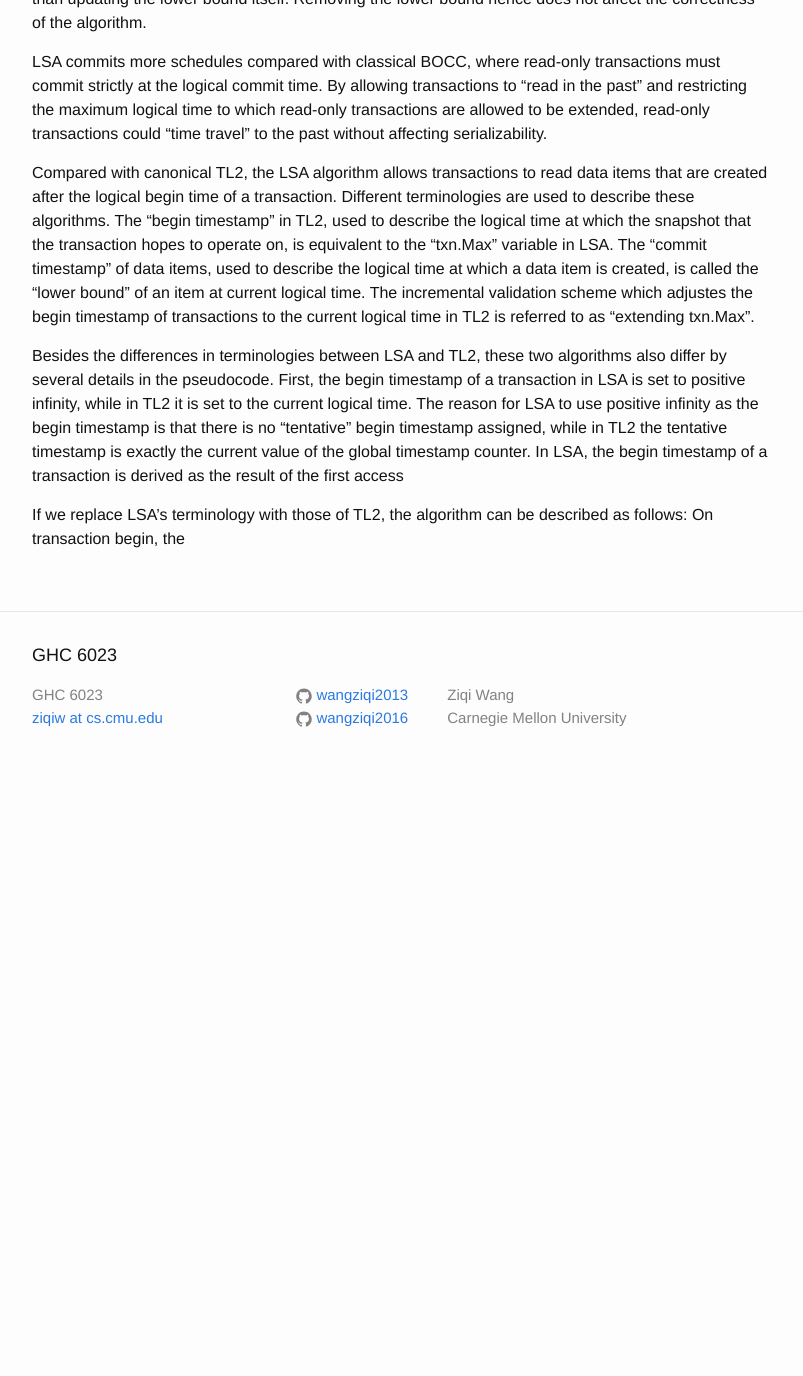
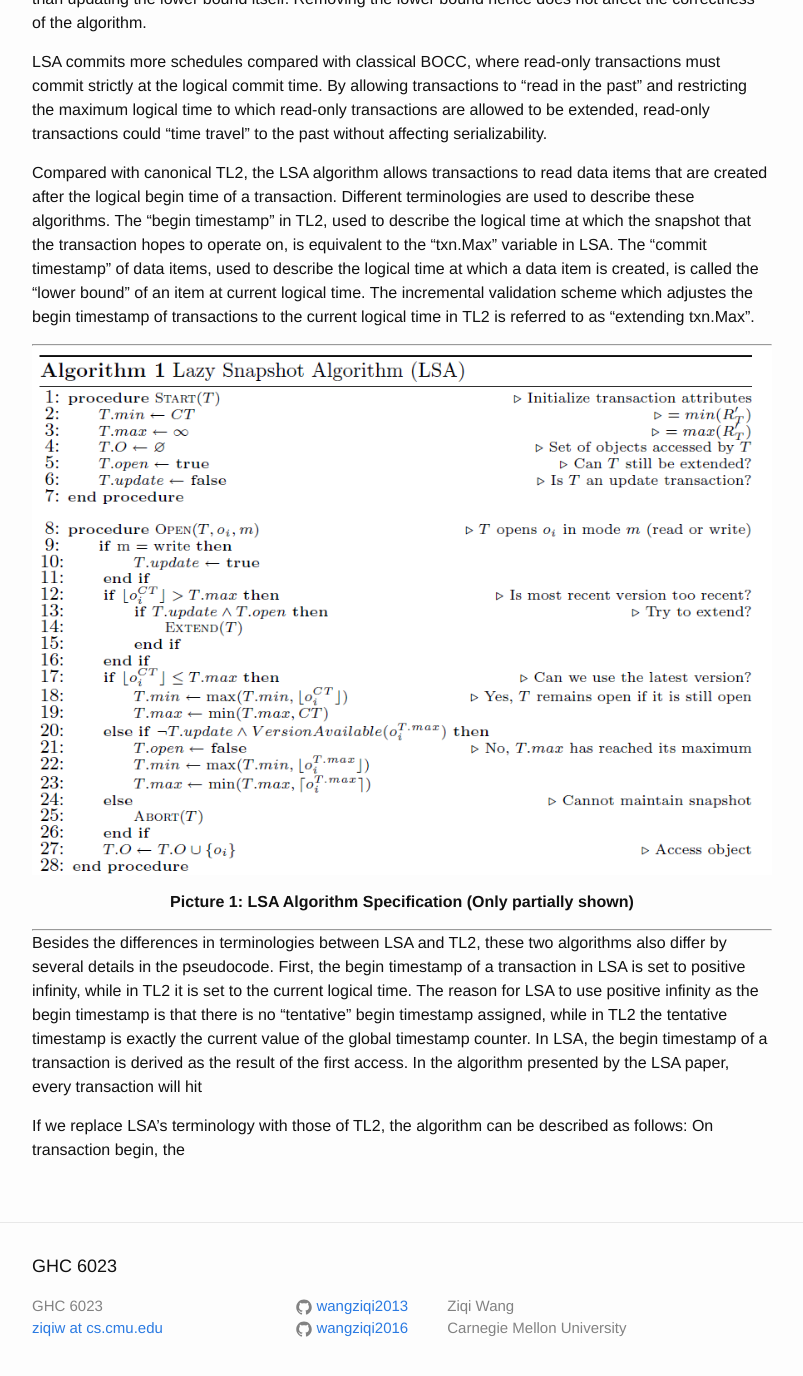
Before and after one commit to wangziqi2013/wangziqi2013.github.io, a Jekyll site: the page built from _posts/2018-04-12-A-Lazy-Snapshot-Algo-with-Eager-Validation.markdown, in a window 1280 px wide and 1400 px high, scrolled down 1741 px. Shown: the top 1376 px of the window, without its empty margins (238-1041 px from the left). Built offline with Jekyll 4.4.1, drawn with Linux system fonts in a browser that asks for light colours; before the commit the page ends 2530 px from its top, so only the background shows below that.

Commit message:
Linking algo image

```diff
--- a/_posts/2018-04-12-A-Lazy-Snapshot-Algo-with-Eager-Validation.markdown
+++ b/_posts/2018-04-12-A-Lazy-Snapshot-Algo-with-Eager-Validation.markdown
@@ -75,11 +75,18 @@ at which a data item is created, is called the "lower bound" of an item at curre
 scheme which adjustes the begin timestamp of transactions to the current logical time in TL2 is referred to as
 "extending txn.Max".
 
+<hr />
+![LSA Algorithm]({{ "/static/LSA-algo.png" | absolute_url }})
+
+**Picture 1: LSA Algorithm Specification (Only partially shown)**
+{: align="middle"}
+<hr />
+
 Besides the differences in terminologies between LSA and TL2, these two algorithms also differ by several details
 in the pseudocode. First, the begin timestamp of a transaction in LSA is set to positive infinity, while in TL2
 it is set to the current logical time. The reason for LSA to use positive infinity as the begin timestamp is that
 there is no "tentative" begin timestamp assigned, while in TL2 the tentative timestamp is exactly the current
 value of the global timestamp counter. In LSA, the begin timestamp of a transaction is derived as the result of
-the first access
+the first access. In the algorithm presented by the LSA paper, every transaction will hit
 
 If we replace LSA's terminology with those of TL2, the algorithm can be described as follows: On transaction begin, the
```
